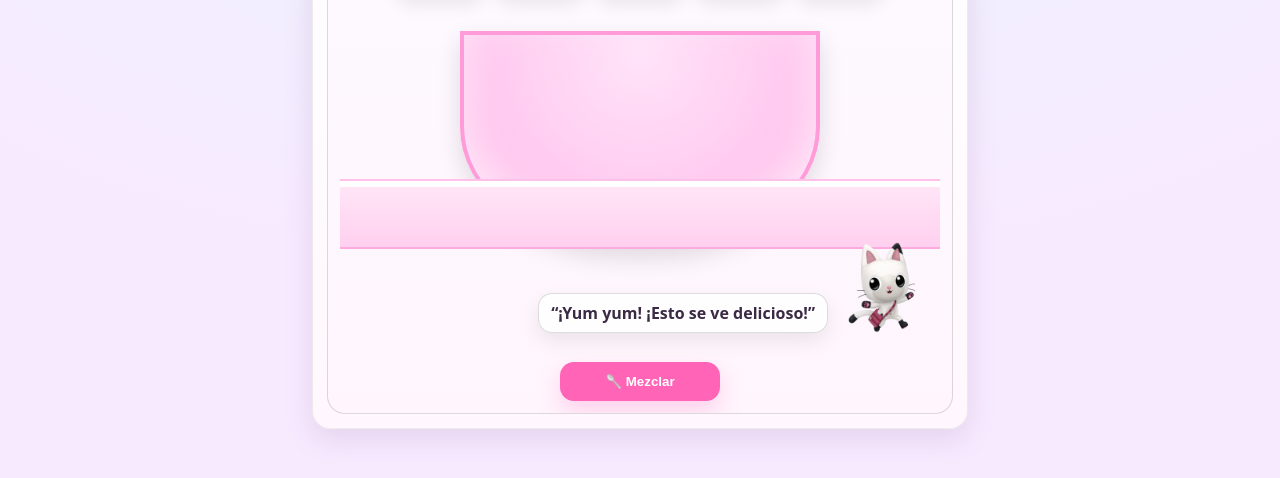
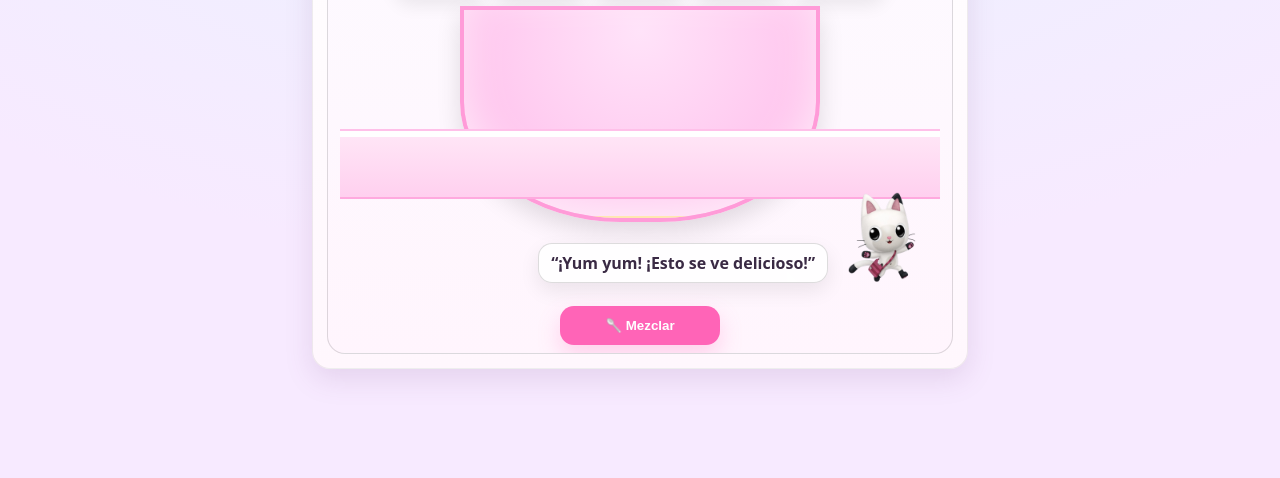
Before and after one commit to ValentinaLeyvaCR/juego-pandy, a plain HTML site: page index.html in a window 1280 px wide. Shown: the part 272-750 px from the top of the page. Drawn offline with Linux system fonts and the light colour scheme.

Commit message:
Update index.html

```diff
--- a/index.html
+++ b/index.html
@@ -15,8 +15,10 @@
     --soft:#fff5fd;
   }
   *{box-sizing:border-box}
-  html,body{height:100%}
+  /* --- CORRECCIÓN 1: 'height: 100%' se eliminó de aquí --- */
+
   body{
+    min-height: 100vh; /* <-- CORRECCIÓN 1: Añadido para mejor ajuste */
     margin:0;
     font-family:Poppins,system-ui,-apple-system,Segoe UI,Roboto,"Helvetica Neue",Arial;
     color:var(--ink);
@@ -45,13 +47,13 @@
   }
   .pill{padding:6px 10px;border-radius:999px;background:#ffe3f4;font-size:.95rem}
   .kitchen{position:relative;margin-top:12px;border:1px solid #0002;border-radius:18px;
-    overflow:hidden;padding:16px;min-height:520px;
+    overflow:hidden;padding:16px;min-height:460px; /* <-- CORRECCIÓN 2: Reducido de 520px */
     background:linear-gradient(180deg,#fdfaff 0,#fff5fd 100%);
   }
   .pandy{
     position:absolute;
     right:16px;
-    bottom:80px;
+    bottom:70px; /* <-- CORRECCIÓN 3: Subido de 80px */
     z-index:2;
     display:flex;
     align-items:end;
@@ -83,7 +85,7 @@
     object-fit: contain;
     transform: translateY(5px); /* Pequeño ajuste para que se alinee mejor */
   }
-  .stage{position:absolute;inset:80px 12px 110px 12px;display:grid;place-items:center}
+  .stage{position:absolute;inset:80px 12px 100px 12px;display:grid;place-items:center} /* <-- CORRECCIÓN 4: Ajustado de 110px */
   .table{position:absolute;left:0;right:0;bottom:54px;height:70px;
     background:linear-gradient(180deg,#ffe7f7,#ffd0ef);
     border-top:2px solid #ffc0e9;border-bottom:2px solid #ffaadf;
@@ -115,7 +117,7 @@
   }
   .ing.used{opacity:.35;pointer-events:none;transform:scale(.92)}
   .ing .label{position:absolute;bottom:6px;font-weight:900;font-size:.85rem;color:#6a57b7}
-  .mixRow{position:absolute;left:0;right:0;bottom:12px;display:flex;justify-content:center}
+  .mixRow{position:absolute;left:0;right:0;bottom:8px;display:flex;justify-content:center} /* <-- CORRECCIÓN 5: Subido de 12px */
   .btn{border:none;background:var(--accent);color:#fff;font-weight:900;border-radius:14px;
     padding:12px 18px;min-width:160px;box-shadow:0 10px 22px rgba(255,100,183,.25)}
   .btn.alt{background:var(--accent2)}
```
